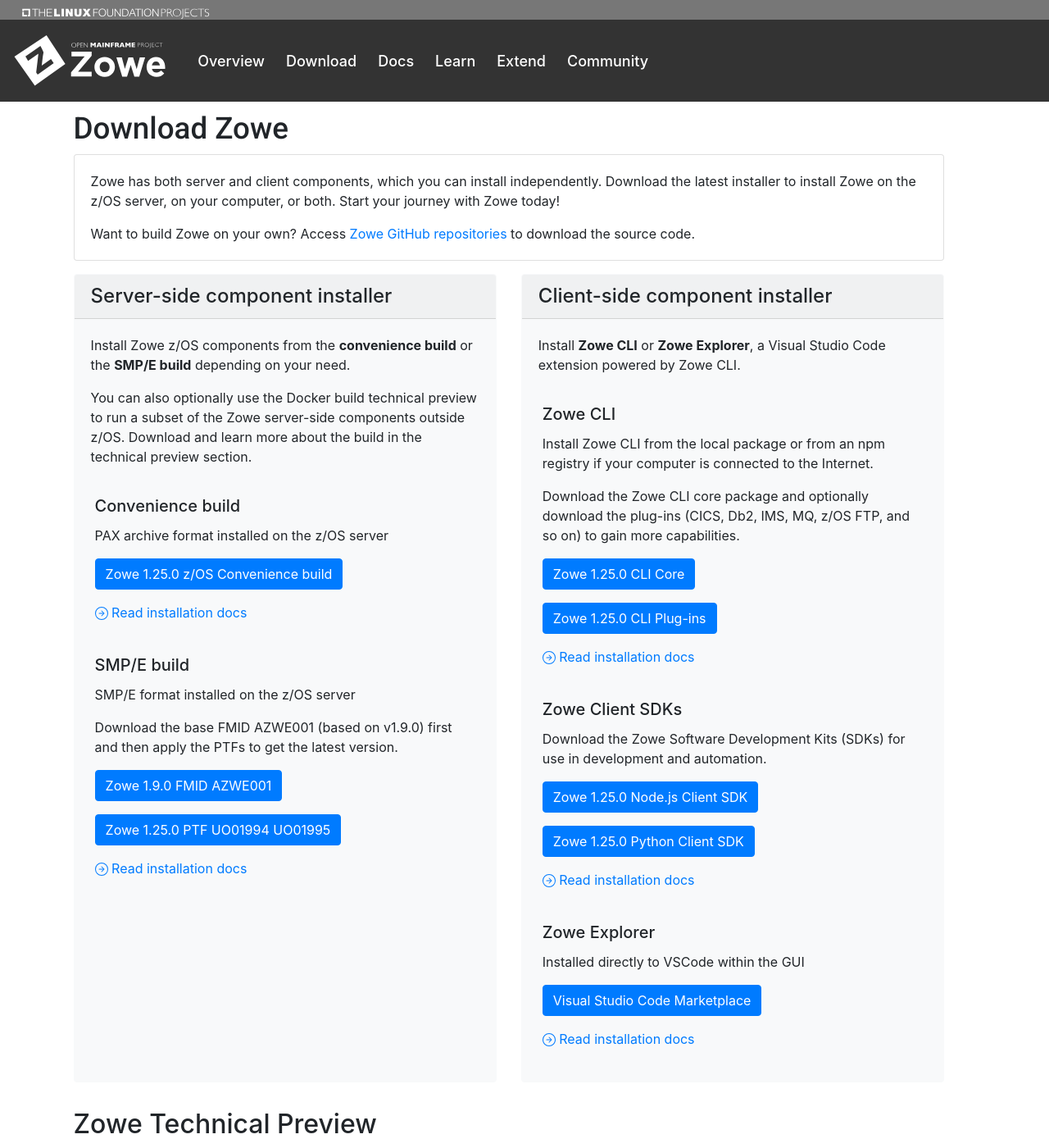
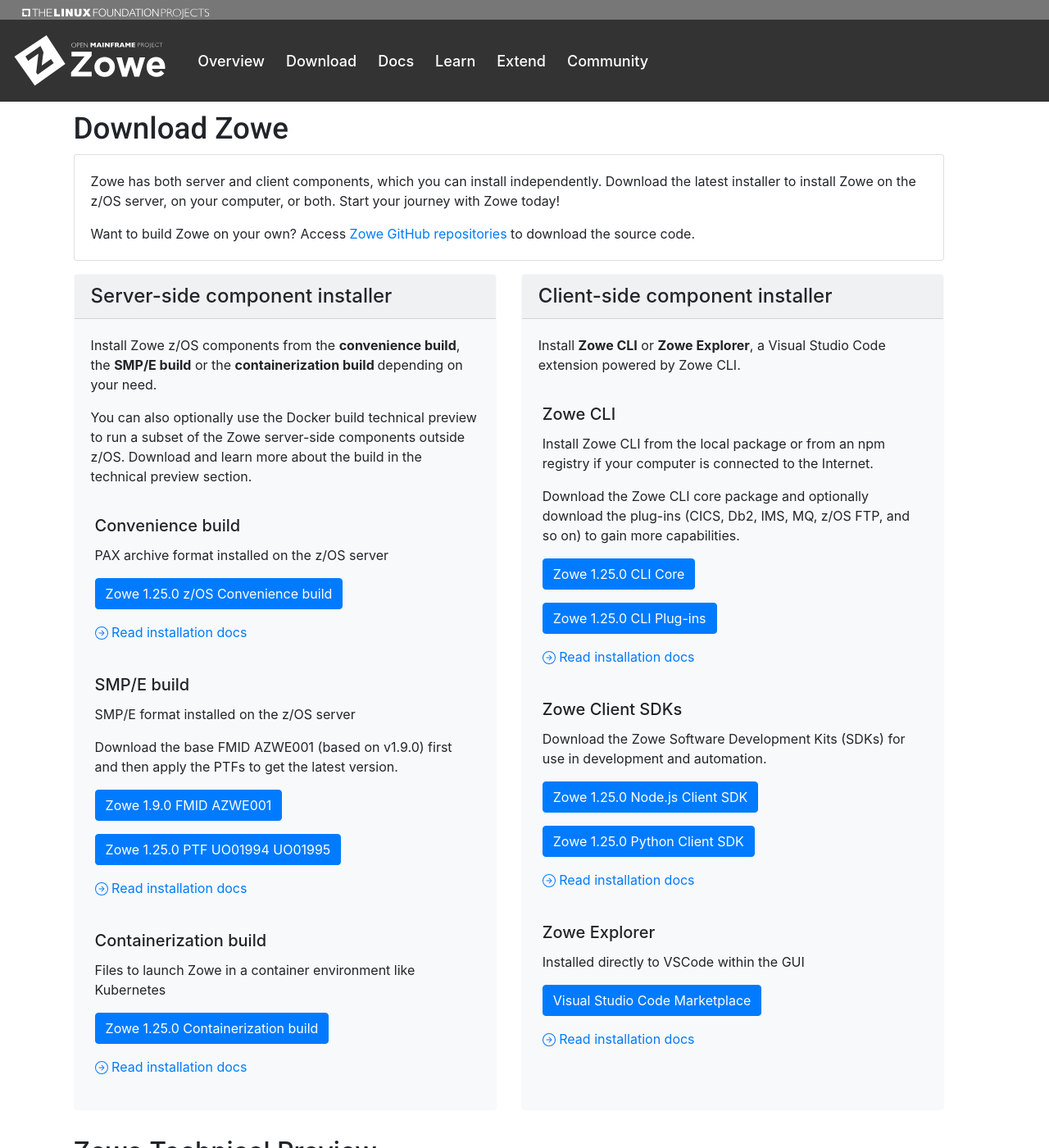
Before and after one commit to zowe/zowe.github.io, a Jekyll site: the page built from download.md, in a window 1280 px wide and 1400 px high. Shown: the whole window at 82% size. Built offline with Jekyll 4.4.1, drawn with Linux system fonts in a browser that asks for light colours; our own code applies the rules of GitHub Pages for plain Markdown files.

Commit message:
Update download.md
Signed-off-by: Tom Zhang <14881754+FlappiTomic@users.noreply.github.com>

```diff
--- a/download.md
+++ b/download.md
@@ -22,7 +22,7 @@
     <div class="card bg-light border-light mb-3">
       <h4 class="card-header" id="zowe-zos-build-download">Server-side component installer</h4>
       <div class="card-body">
-        <p class="card-text">Install Zowe z/OS components from the <b>convenience build</b> or the <b>SMP/E build</b> depending on your need.</p>
+        <p class="card-text">Install Zowe z/OS components from the <b>convenience build</b>, the <b>SMP/E build</b> or the <b> containerization build </b> depending on your need.</p>
         <p class="card-text">You can also optionally use the Docker build technical preview to run a subset of the Zowe server-side components outside z/OS. Download and learn more about the build in the technical preview section.</p>
         <div class="row">
           <div class="card-body">
@@ -42,6 +42,17 @@
             <p class="card-text">Download the base FMID AZWE001 (based on v1.9.0) first and then apply the PTFs to get the latest version. </p>
             <p><a class="btn btn-primary" href="{{ site.smpe_download_url }}{{ site.zowe_fmid_oss_version }}">Zowe 1.9.0 FMID {{ site.zowe_fmid }}</a></p>
             <p><a class="btn btn-primary" href="{{ site.smpe_download_url }}{{ site.data.releases[0].smpe_version }}">Zowe {{ site.data.releases[0].zos_version }} {{ site.data.releases[0].smpe_sysmod }} {{ site.data.releases[0].smpe_numbers }}</a></p>
+            <div>
+              <a href="{{ site.zos_component_install_doc_url }}" class="card-link">
+              <svg width="1em" height="1em" viewBox="0 0 16 16" class="bi bi-arrow-right-circle" fill="currentColor" xmlns="http://www.w3.org/2000/svg"> <path fill-rule="evenodd" d="M8 15A7 7 0 1 0 8 1a7 7 0 0 0 0 14zm0 1A8 8 0 1 0 8 0a8 8 0 0 0 0 16z"/> <path fill-rule="evenodd" d="M7.646 11.354a.5.5 0 0 1 0-.708L10.293 8 7.646 5.354a.5.5 0 1 1 .708-.708l3 3a.5.5 0 0 1 0 .708l-3 3a.5.5 0 0 1-.708 0z"/> <path fill-rule="evenodd" d="M4.5 8a.5.5 0 0 1 .5-.5h5a.5.5 0 0 1 0 1H5a.5.5 0 0 1-.5-.5z"/></svg>
+              Read installation docs
+              </a>
+            </div>
+          </div>
+          <div class="card-body">
+            <h5 class="card-title">Containerization build</h5>
+            <p class="card-text">Files to launch Zowe in a container environment like Kubernetes</p>
+            <p><a class="btn btn-primary" href="{{ site.containerization_download_url }}{{ site.data.releases[0].zos_version }}">Zowe {{ site.data.releases[0].zos_version }} Containerization build</a></p>
             <div>
               <a href="{{ site.zos_component_install_doc_url }}" class="card-link">
               <svg width="1em" height="1em" viewBox="0 0 16 16" class="bi bi-arrow-right-circle" fill="currentColor" xmlns="http://www.w3.org/2000/svg"> <path fill-rule="evenodd" d="M8 15A7 7 0 1 0 8 1a7 7 0 0 0 0 14zm0 1A8 8 0 1 0 8 0a8 8 0 0 0 0 16z"/> <path fill-rule="evenodd" d="M7.646 11.354a.5.5 0 0 1 0-.708L10.293 8 7.646 5.354a.5.5 0 1 1 .708-.708l3 3a.5.5 0 0 1 0 .708l-3 3a.5.5 0 0 1-.708 0z"/> <path fill-rule="evenodd" d="M4.5 8a.5.5 0 0 1 .5-.5h5a.5.5 0 0 1 0 1H5a.5.5 0 0 1-.5-.5z"/></svg>
```
